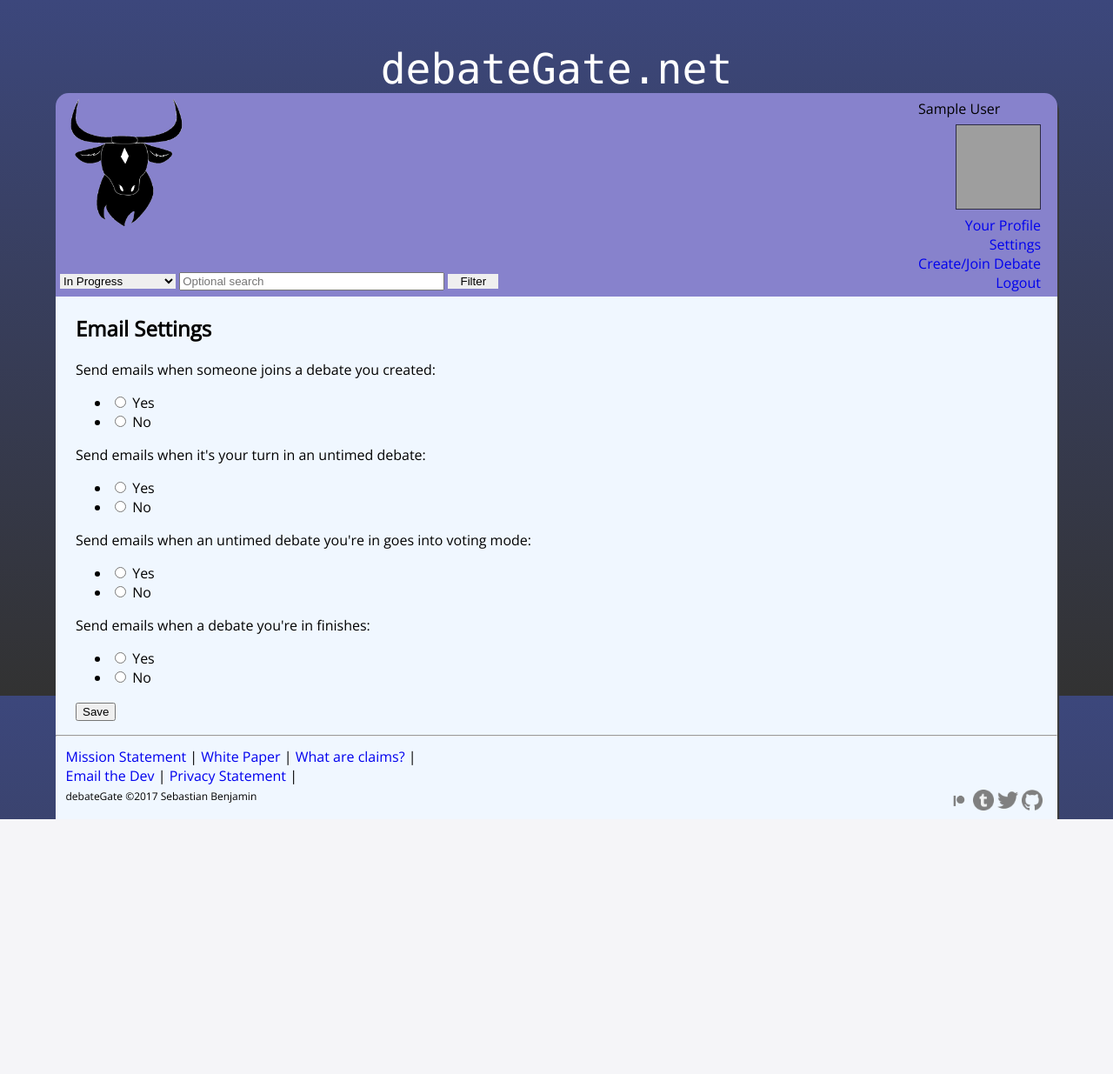
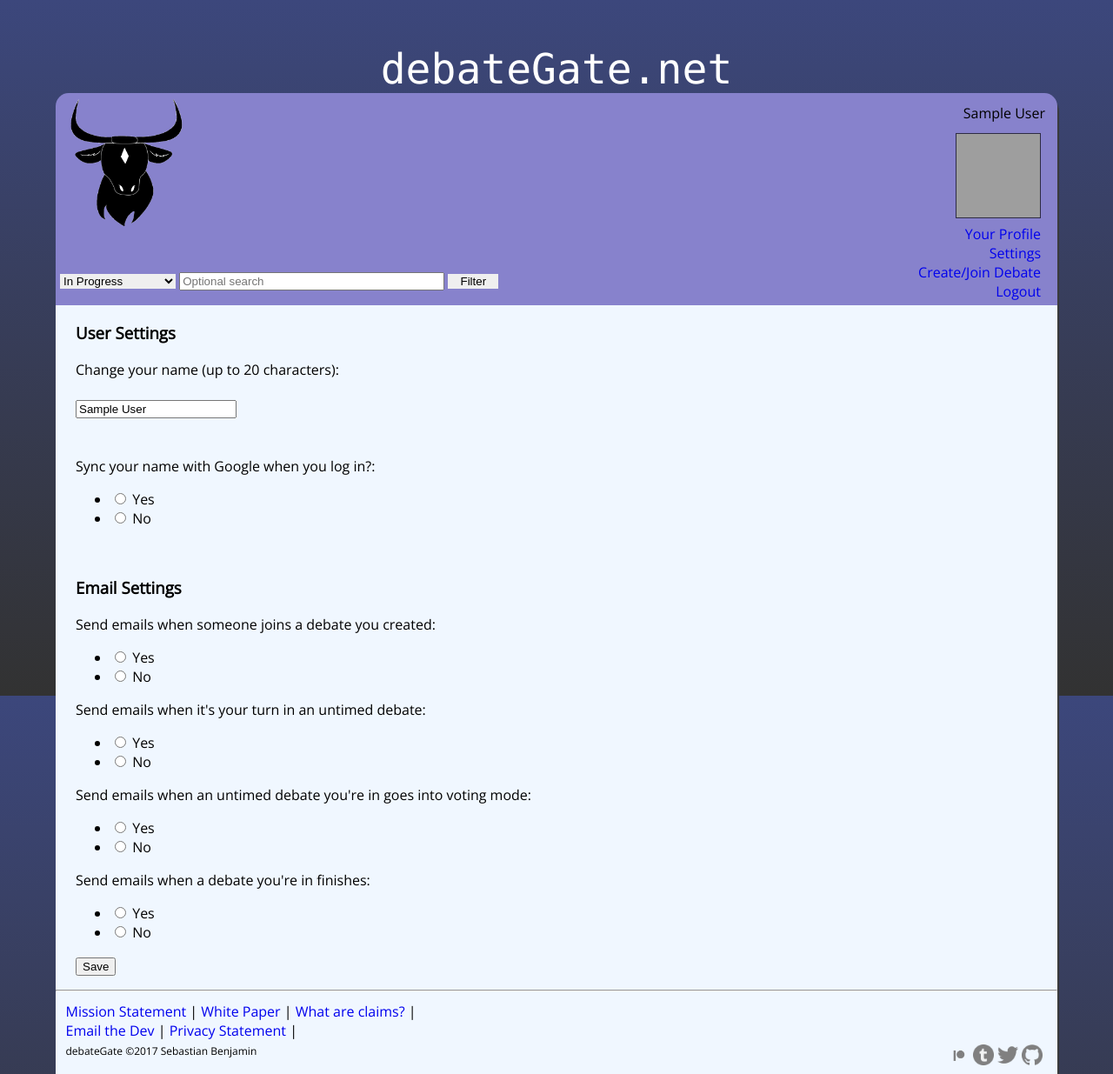
Before and after one commit to debateGate/debateGate, a Flask app: page /settings in a window 1280 px wide. Shown: the whole page at 87% size. Before the commit the page ends 942 px from the top, so only its background shows below. Run offline with Flask 2, Linux system fonts and the light colour scheme; the visitor is signed in with stand-in values (Sample User, id 1); data comes from the database, SQL or seed files in the repository; grey boxes are pictures that could not be loaded.

Commit message:
Add the ability to do a username/sync with google, and fix the centering of the username in the profile login info area

```diff
--- a/app/forms.py
+++ b/app/forms.py
@@ -78,6 +78,19 @@
     button = SubmitField(label="Join Debate", validators=[DataRequired()])
 
 
+class ChangeUsername(Form):
+    name = StringField("username", validators=[
+                                                      DataRequired(),
+                                                      Length(max=20)
+                                                      ])
+
+class SyncWithGoogle(Form):
+    sync_with_google = RadioField("sync_with_google",
+                            choices=[
+                                (1, "Yes"),
+                                (0, "No")
+                            ], coerce=int, validators=[InputRequired()])
+
 class HomepageSearch(Form):
     search_bar = StringField("search_bar", render_kw={"placeholder": "Optional search"})
     debate_type = SelectField("debate_type", choices=[
--- a/app/main.py
+++ b/app/main.py
@@ -12,7 +12,7 @@
 from config import config
 
 main = Flask(__name__)
-main.config.from_object(config["dev"]) # change to dev for devving
+main.config.from_object(config["prod"]) # change to dev for devving
 
 db = SQLAlchemy(main)
 migrate = Migrate(main, db)
--- a/app/models.py
+++ b/app/models.py
@@ -51,6 +51,9 @@
     send_round_continue_emails = db.Column(db.Boolean, default=True)
     send_voting_notification_emails = db.Column(db.Boolean, default=True)
     send_debate_finished_emails = db.Column(db.Boolean, default=True)
+
+    #sync with google
+    sync_with_google = db.Column(db.Boolean, default=True)
 
 
 class Debate(db.Model):
--- a/app/static/css/base.css
+++ b/app/static/css/base.css
@@ -120,9 +120,10 @@
     margin-top: 7px;
     margin-bottom: 7px;
     border: 1px solid #2d2b44;
+    clear: both;
 }
 
-#social_media{
+#social_media, #loginInfoUsername {
     float: right;
     padding: 5px;
     display: inline;
--- a/app/templates/_base.html
+++ b/app/templates/_base.html
@@ -23,7 +23,7 @@
 
                 <div id="loginInfo">
                     {% if current_user.is_authenticated %}
-                        {{ server_data["user"].name }}
+                    <span id="loginInfoUsername">{{ server_data["user"].name }}</span>
                         <br>
 				                <img src={{ server_data["user"].avatar }} width=96 height=96><br>
                         <div id="profileLinks">
--- a/app/templates/privacy_statement.html
+++ b/app/templates/privacy_statement.html
@@ -16,7 +16,7 @@
     debateGate.net isn't particularly interested in collecting your information.<br><br>
     Your account is your Google Account, and Google has its own privacy policy
     and terms/conditions and collects its own information, but we only store
-    your email, real name, and a link to your current avatar in our database. Google Adsense is
+    your email, real name (or, optionally, username), and a link to your current avatar in our database. Google Adsense is
     based off of user information that is all stored on Google's servers, so our
     ads are also based off of Google's privacy policy. debateGate.net is
     currently not usable without a Google Account.
--- a/app/templates/settings.html
+++ b/app/templates/settings.html
@@ -13,9 +13,25 @@
 {% block content %}
 
 <form class="form_adjust" action="" method="post" name="settings_form">
+    <h3> User Settings </h3>
+		{{ server_data["username_form"].hidden_tag() }}
+
+    Change your name (up to 20 characters):
+    <br>
+    {% for error in server_data["username_form"].name.errors %}
+        <span style="color:red;">[Problem with changing username: {{ error }}]</span>
+    {% endfor %}
+        <br>
+    {{ server_data["username_form"].name }}
+    <br><br><br>
+
+    Sync your name with Google when you log in?:<br>
+    {{ server_data["sync_with_google"].sync_with_google }}
+    <br>
+
+    <h3> Email Settings </h3>
+
 		{{ server_data["settings_form"].hidden_tag() }}
-
-    <h1> Email Settings </h1>
     Send emails when someone joins a debate you created: <br>
 		{{ server_data["settings_form"].send_user_joined_emails }}
 
--- a/app/views/gCallBack.py
+++ b/app/views/gCallBack.py
@@ -65,7 +65,8 @@
             user.losses = 0
             new_user = True
 
-        user.name = user_data["name"]
+        if user.sync_with_google == True:
+            user.name = user_data["name"]
         user.tokens = json.dumps(token)
         user.avatar = user_data["picture"]
 
--- a/app/views/settings.py
+++ b/app/views/settings.py
@@ -3,7 +3,7 @@
 
 from app.main import main, db
 from app.models import User
-from app.forms import HomepageSearch, EmailSettings
+from app.forms import HomepageSearch, EmailSettings, ChangeUsername, SyncWithGoogle
 
 
 @main.route("/settings", methods=['GET', 'POST'])
@@ -35,10 +35,21 @@
 
     user_settings = User.query.filter_by(id=current_user.id).first()
     settings_form = EmailSettings(obj=user_settings)
+    change_username = ChangeUsername(obj=user_settings)
+    sync_with_google = SyncWithGoogle(obj=user_settings)
 
     template_payload["settings_form"] = settings_form
+    template_payload["username_form"] = change_username
+    template_payload["sync_with_google"] = sync_with_google
 
-    if settings_form.validate_on_submit():
+    if settings_form.validate_on_submit() and change_username.validate_on_submit() and \
+       sync_with_google.validate_on_submit():
+
+        if (not change_username.name.data.isspace()) and (change_username.name.data != ""):
+            user_settings.name = change_username.name.data
+
+        user_settings.sync_with_google = bool(sync_with_google.sync_with_google.data)
+
         user_settings.send_user_joined_emails = bool(settings_form.send_user_joined_emails.data)
         user_settings.send_round_continue_emails = bool(settings_form.send_round_continue_emails.data)
         user_settings.send_voting_notification_emails = bool(settings_form.send_voting_notification_emails.data)
```
